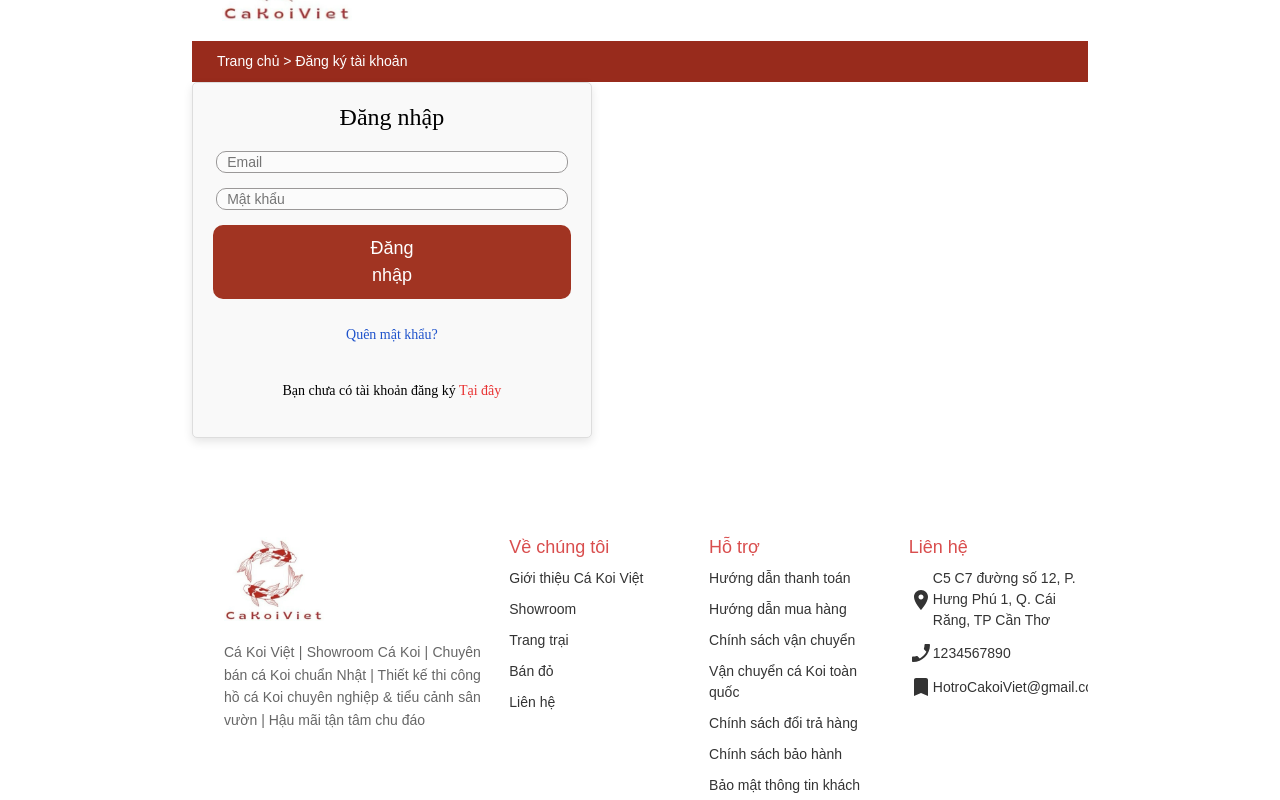
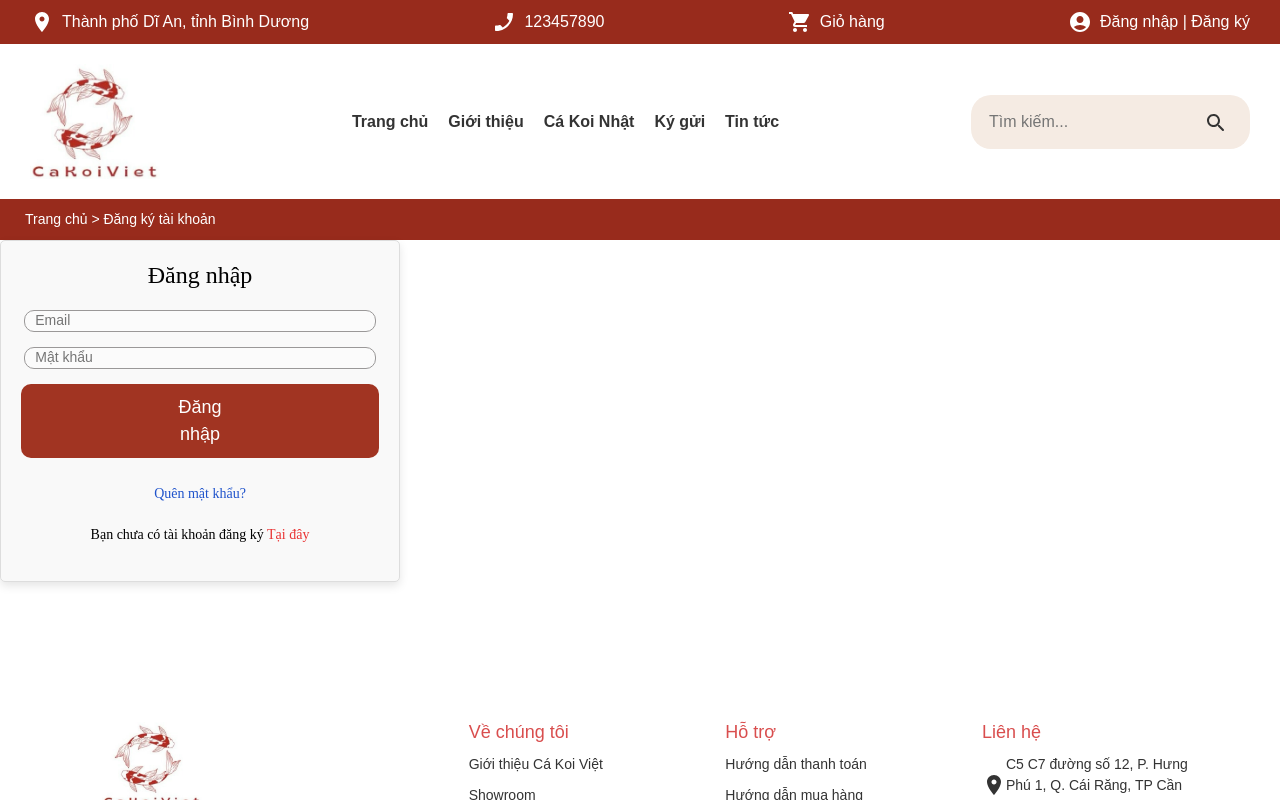
Before and after one commit to tuanbin298/koi_farm_shop, a React (Vite) app in the folder koi_fe/: page /login in a window 1280 px wide. Built offline with nearby package versions, Linux system fonts and the light colour scheme.

Commit message:
fix login

```diff
--- a/koi_fe/src/page/LoginPage/LoginPage.css
+++ b/koi_fe/src/page/LoginPage/LoginPage.css
@@ -1,13 +1,3 @@
-/* Ensures the body and html take full height */
-html, body {
-  height: 100%;
-  margin: 0;
-  display: flex;
-  justify-content: center;
-  align-items: center;
-  background-color: #f9f9f9; /* Background color for the entire page */
-}
-
 .login-container {
   width: 400px;
   padding: 20px;
@@ -81,18 +71,18 @@ html, body {
   text-align: center;
 }
 
-.login-redirect {
+.register-redirect {
   color: #000000;
   font-family: 'Brygada 1918', serif;
   text-decoration: none;
   font-size: 14px;
 }
 
-.login-redirect a {
+.register-redirect a {
   color: #E93131;
   text-decoration: none;
 }
 
-.login-redirect a:hover {
+.register-redirect a:hover {
   text-decoration: underline;
 }
--- a/koi_fe/src/page/LoginPage/LoginPage.jsx
+++ b/koi_fe/src/page/LoginPage/LoginPage.jsx
@@ -34,7 +34,7 @@ const Login = () => {
       </form>
       <a href="/forgot-password" className="forgot-password">Quên mật khẩu?</a>
       <div className="register-link-container">
-      <p className="login-redirect">Bạn chưa có tài khoản đăng ký <Link to="/register">Tại đây</Link></p>
+      <p className="register-redirect">Bạn chưa có tài khoản đăng ký <Link to="/register">Tại đây</Link></p>
 
       </div>
     </div>
```
